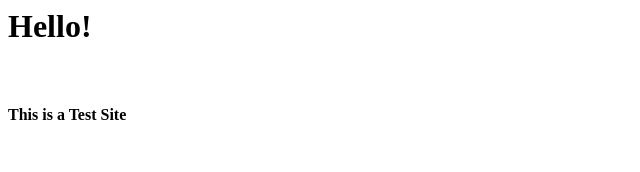
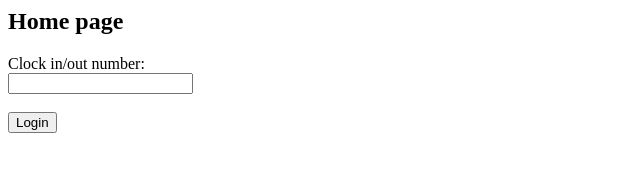
Before and after one commit to Viki-Sinel/iciclesorganizer, a plain HTML site: page Test.html in a window 1280 px wide. Shown: the whole page, without its empty margins (0-640 px from the left). Drawn offline with Linux system fonts and the light colour scheme.

Commit message:
New commit

```diff
--- a/Test.html
+++ b/Test.html
@@ -1,18 +1,19 @@
 <html>
+<body>
 
-  <head>
-<title>WebSite</title>
-  </head>
+<h2>Home page</h2>
+<form action="/action_page.php">
+Clock in/out number:<br>
+<input type="text" name="firstname">
+<br><br>
+<button onclick="myFunction()">Login</button>
+</form>
 
-  <body>
-    <h1>Hello!</h1>
-    <br><h4><b>This is a Test Site</b></h4>
+<script>
+function myFunction() {
+  location.replace("https://www.w3schools.com")
+}
+</script>
 
-
- <script>
-
-
-
- </script>
-  </body>
+</body>
 </html>
```
Also changed, not shown: login.html (+16 -4 lines).
